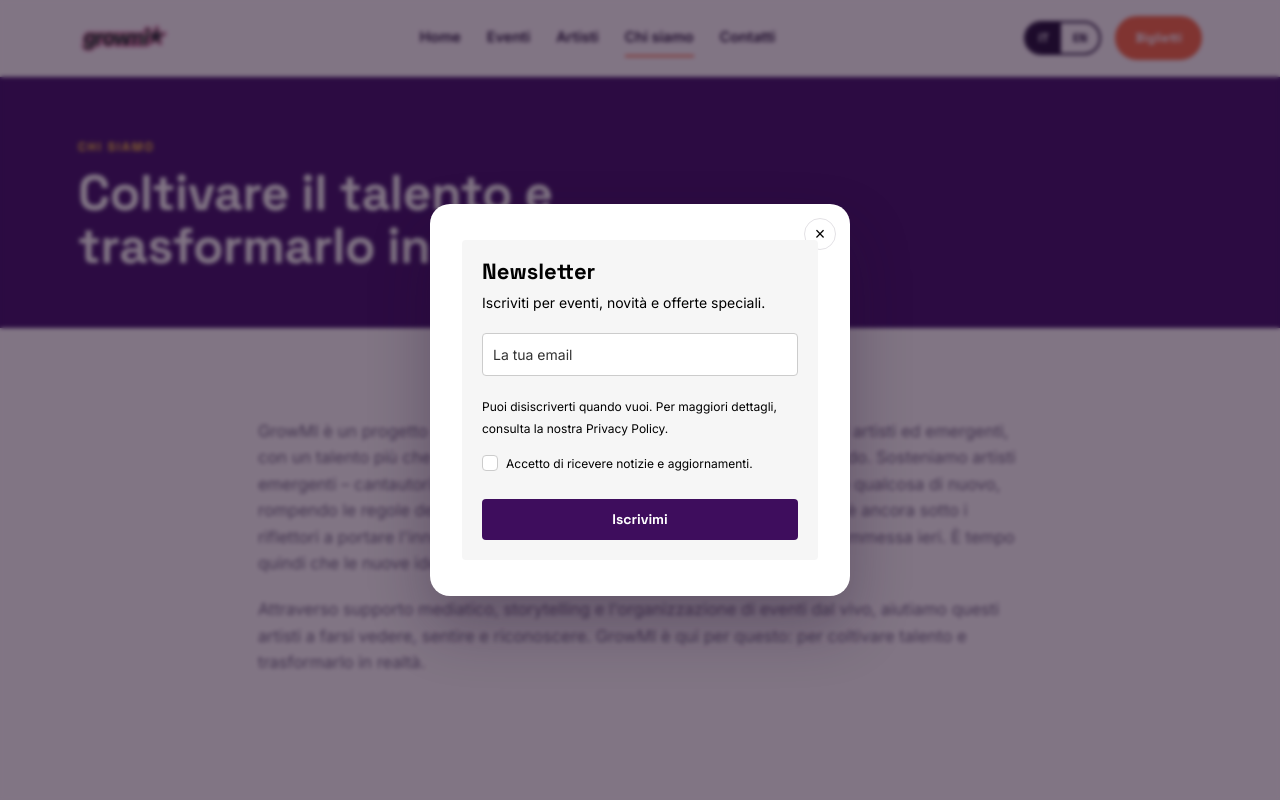
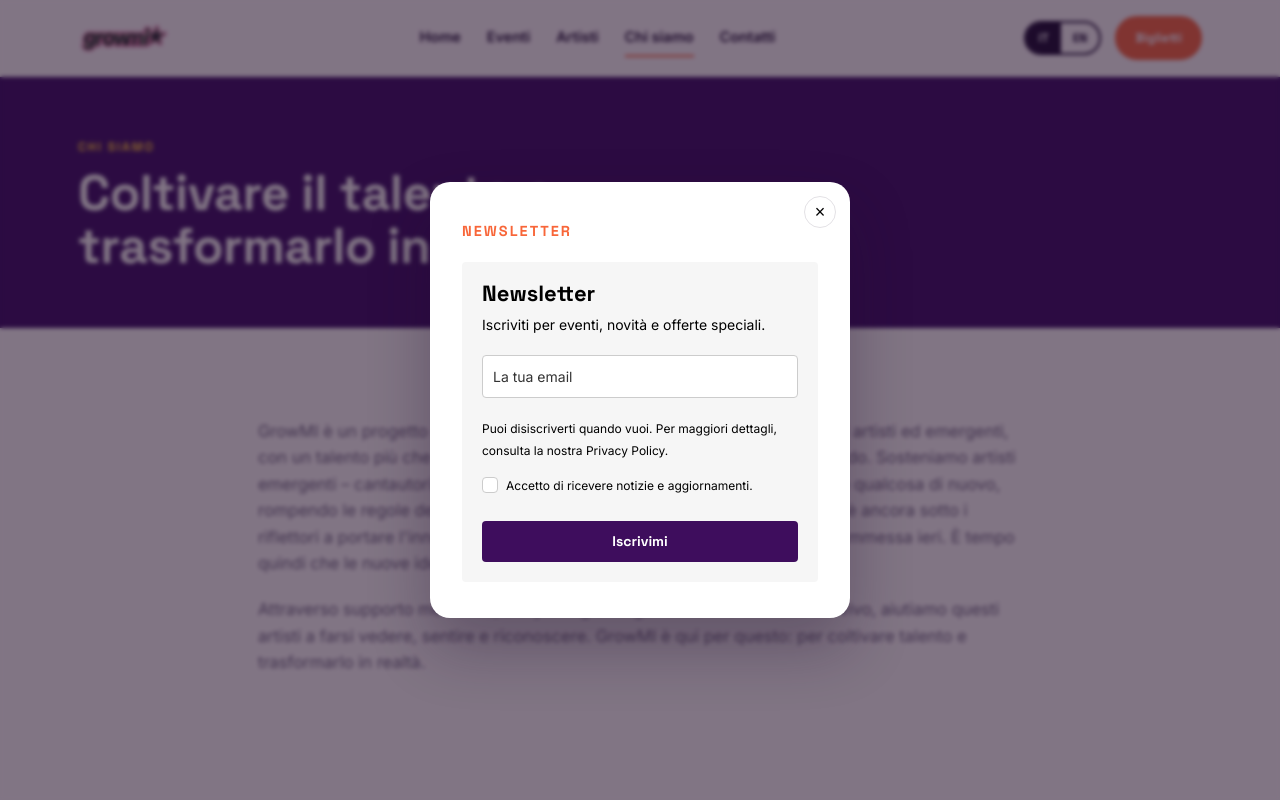
Before and after one commit to Growmi/Growmisito, a plain HTML site: page chi-siamo.html in a window 1280 px wide. Shown: the top 800 px of the page. Drawn offline with Linux system fonts and the light colour scheme; no server answers; a web font is replaced by a local one.

Commit message:
Add newsletter eyebrow text to popup

```diff
--- a/chi-siamo.html
+++ b/chi-siamo.html
@@ -137,6 +137,7 @@
   <div class="nl-popup-backdrop" data-nl-close></div>
   <div class="nl-popup-card" role="dialog" aria-modal="true" aria-labelledby="mlb2-45022886">
     <button type="button" class="nl-popup-close" data-nl-close aria-label="Chiudi">&times;</button>
+        <p class="eyebrow" data-i18n="nl_eyebrow">Newsletter</p>
 
     <div id="mlb2-45022886" class="ml-form-embedContainer ml-subscribe-form ml-subscribe-form-45022886">
       <div class="ml-form-align-center">
```
